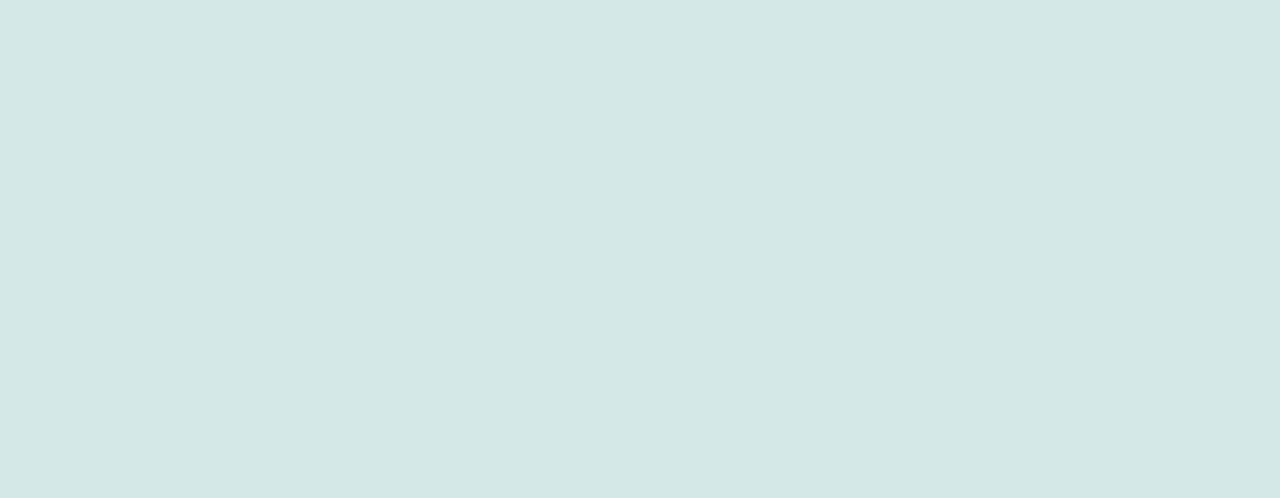
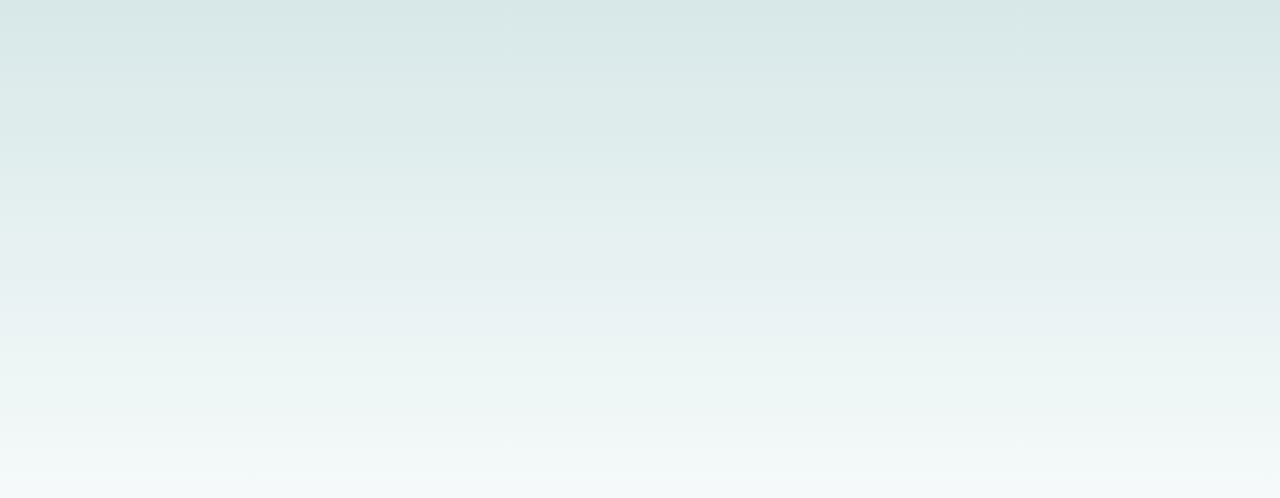
Before and after one commit to amrl/quiz-react, a React (Create React App) app: page / in a window 1280 px wide. Shown: the part 140-638 px from the top of the page. Built offline with nearby package versions, Linux system fonts and the light colour scheme.

Commit message:
Change to gradient bg

```diff
--- a/src/index.css
+++ b/src/index.css
@@ -12,7 +12,9 @@ body {
     justify-content: center;
     align-items: center;
 
-    background: #D5E8E8;
+    height: 100vh;
+    background-image: linear-gradient(#CFE3E3, #FFFFFF);
+    /* background: #D5E8E8; */
 }
 
 .start {
```
